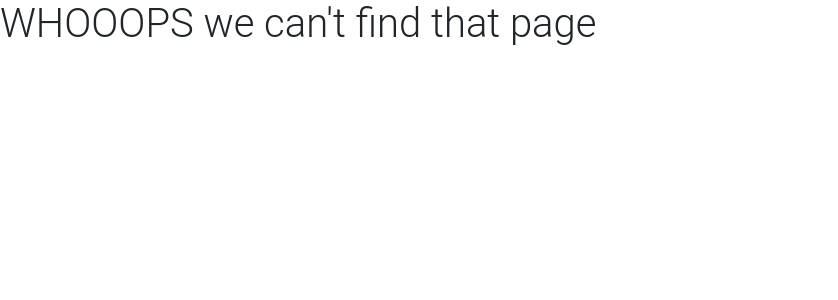
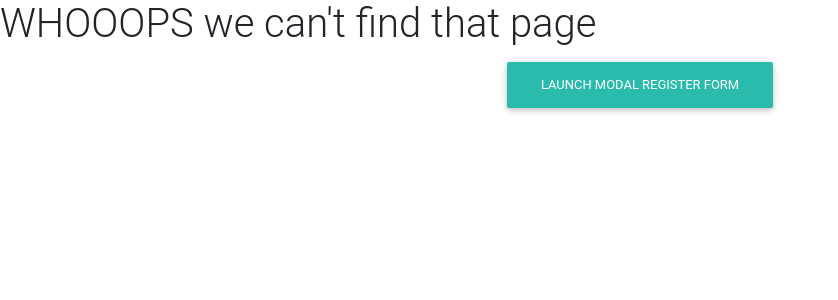
Before and after one commit to wamakimaN/rock-paper, a Flask app: template app/templates/fourOwfour.html in a window 1280 px wide. Shown: the top 300 px of the page, without its empty margins (0-838 px from the left). Run offline with Flask 2, Linux system fonts and the light colour scheme; the template is opened without the code that fills it, so the values that code supplies are empty; parts of the project's set-up code (start-up, migrations or seed data) failed here and were passed over; some libraries are stand-ins or nearby versions.

Commit message:
Add a sign up model

```diff
--- a/app/templates/base.html
+++ b/app/templates/base.html
@@ -18,6 +18,76 @@
 {%endblock%}
 
 <!---Signup Modal-->
+<!-- Modal -->
+<div class="modal fade" id="darkModalForm" tabindex="-1" role="dialog" aria-labelledby="myModalLabel"
+  aria-hidden="true">
+  <div class="modal-dialog form-dark" role="document">
+    <!--Content-->
+    <div class="modal-content card card-image" style="background-image: url('https://mdbootstrap.com/img/Photos/Others/pricing-table%20(7).jpg');">
+      <div class="text-white rgba-stylish-strong py-5 px-5 z-depth-4">
+        <!--Header-->
+        <div class="modal-header text-center pb-4">
+          <h3 class="modal-title w-100 white-text font-weight-bold" id="myModalLabel"><strong>SIGN</strong> <a
+              class="green-text font-weight-bold"><strong> UP</strong></a></h3>
+          <button type="button" class="close white-text" data-dismiss="modal" aria-label="Close">
+            <span aria-hidden="true">&times;</span>
+          </button>
+        </div>
+        <!--Body-->
+        <div class="modal-body">
+          <!--Body-->
+          <div class="md-form mb-5">
+            <input type="email" id="Form-email5" class="form-control validate white-text">
+            <label data-error="wrong" data-success="right" for="Form-email5">Your email</label>
+          </div>
+
+          <div class="md-form pb-3">
+            <input type="password" id="Form-pass5" class="form-control validate white-text">
+            <label data-error="wrong" data-success="right" for="Form-pass5">Your password</label>
+            <div class="form-group mt-4">
+              <input class="form-check-input" type="checkbox" id="checkbox624">
+              <label for="checkbox624" class="white-text form-check-label">Accept the<a href="#" class="green-text font-weight-bold">
+                  Terms and Conditions</a></label>
+            </div>
+          </div>
+
+          <!--Grid row-->
+          <div class="row d-flex align-items-center mb-4">
+
+            <!--Grid column-->
+            <div class="text-center mb-3 col-md-12">
+              <button type="button" class="btn btn-success btn-block btn-rounded z-depth-1">Sign up</button>
+            </div>
+            <!--Grid column-->
+
+          </div>
+          <!--Grid row-->
+
+          <!--Grid row-->
+          <div class="row">
+
+            <!--Grid column-->
+            <div class="col-md-12">
+              <p class="font-small white-text d-flex justify-content-end">Have an account? <a href="#" class="green-text ml-1 font-weight-bold">
+                  Log in</a></p>
+            </div>
+            <!--Grid column-->
+
+          </div>
+          <!--Grid row-->
+
+        </div>
+      </div>
+    </div>
+    <!--/.Content-->
+  </div>
+</div>
+<!-- Modal -->
+
+<div class="text-center">
+  <a href="" class="btn btn-default btn-rounded" data-toggle="modal" data-target="#darkModalForm">Launch modal
+    register Form</a>
+</div>
 
 
 
```
Also changed, not shown: 1 other file.
